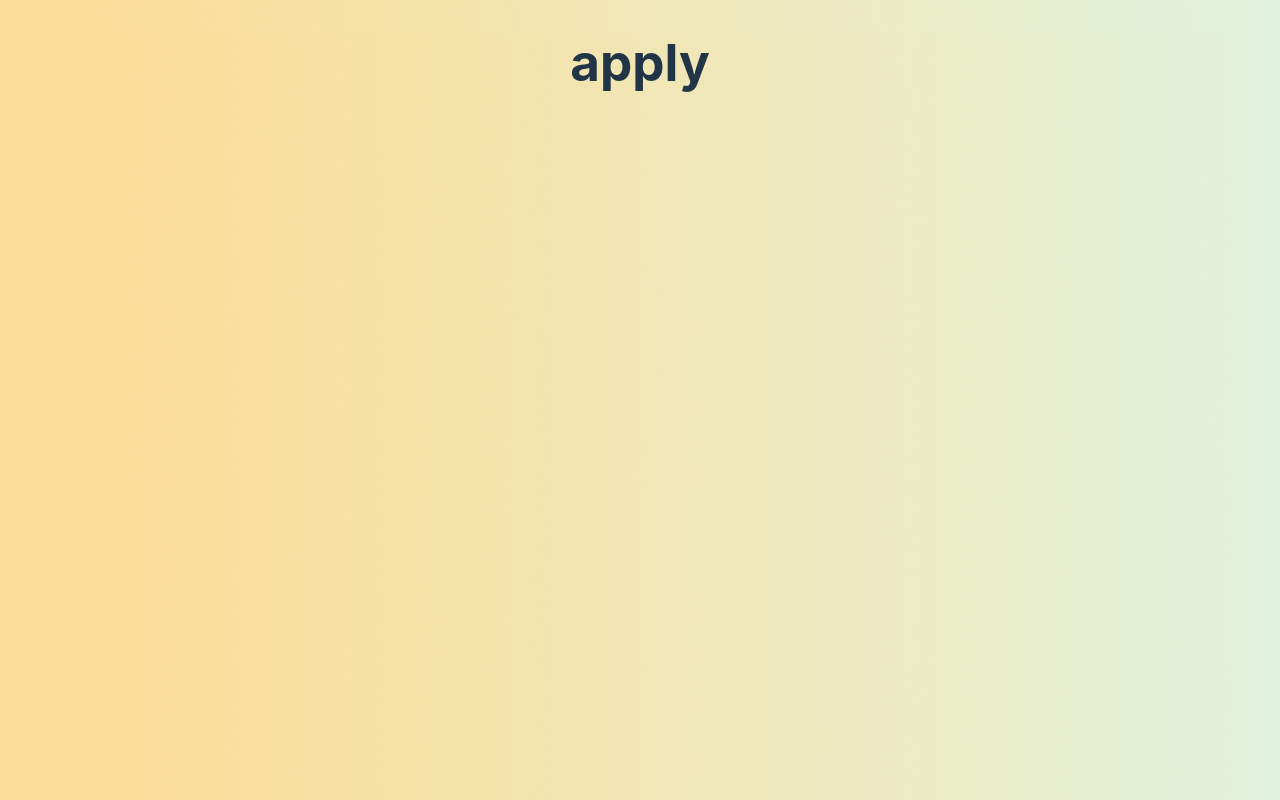
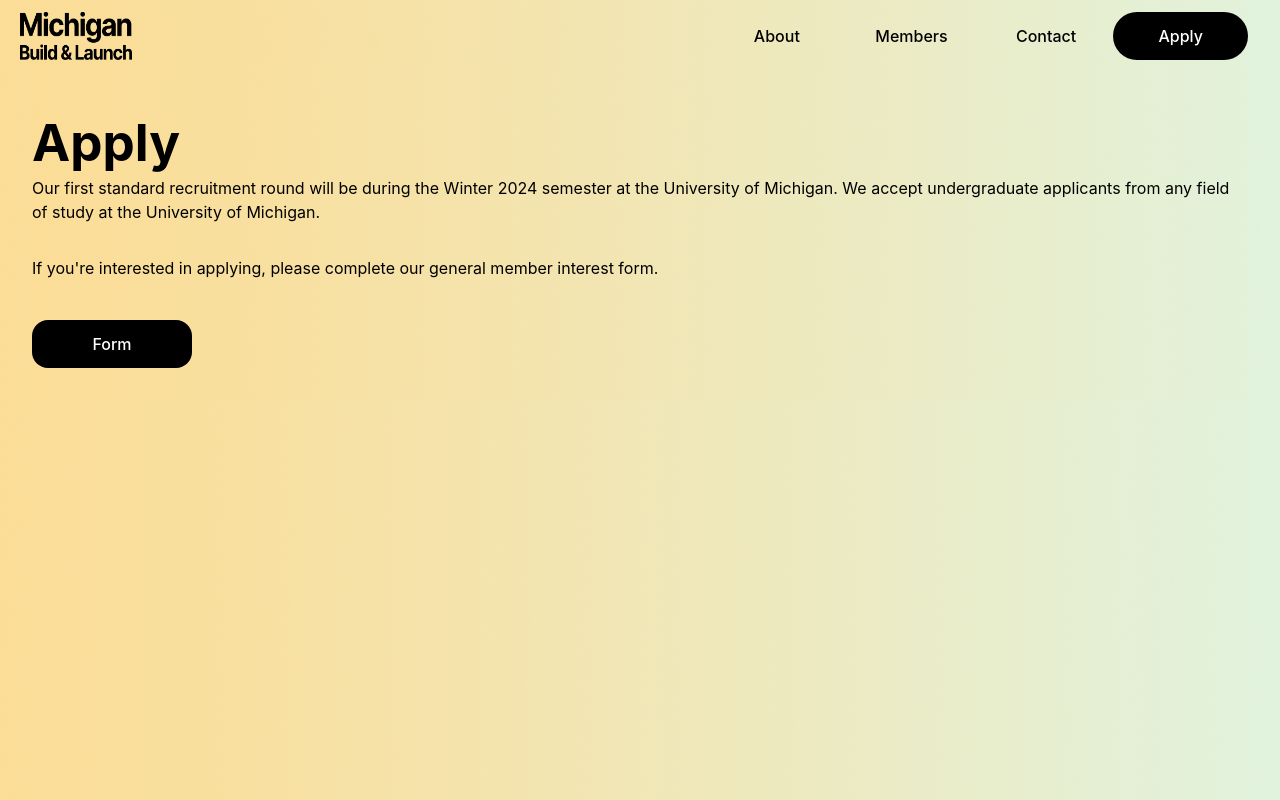
Before and after one commit to rohitkartha/build-and-launch-website, a Vue app: page /apply in a window 1280 px wide. Built offline with nearby package versions, Linux system fonts and the light colour scheme.

Commit message:
apply page

```diff
--- a/src/components/Apply.vue
+++ b/src/components/Apply.vue
@@ -1,7 +1,57 @@
-<script setup lang="ts"></script>
+<script setup lang="ts">
+import Header from "../components/Header.vue";
+</script>
 
 <template>
-  <h1>apply</h1>
+  <div class="container">
+    <Header :logo="true" />
+    <h1>Apply</h1>
+    <p>
+      Our first standard recruitment round will be
+      during the Winter 2024 semester at the
+      University of Michigan. We accept
+      undergraduate applicants from any field of
+      study at the University of Michigan.
+    </p>
+    <p>
+      If you're interested in applying, please
+      complete our general member interest form.
+    </p>
+    <div class="buttonContainer">
+      <button>Form</button>
+    </div>
+  </div>
 </template>
 
-<style scoped></style>
+<style scoped>
+.container {
+  display: grid;
+  grid-template-rows: 1fr 1fr 1fr 1fr 1fr;
+  height: 50%;
+}
+
+p {
+  text-align: left;
+  color: black;
+}
+
+h1 {
+  text-align: left;
+  color: black;
+}
+
+.buttonContainer {
+  display: flex;
+}
+
+button {
+  background-color: #ddd;
+  background: black;
+  color: white;
+  width: 10em;
+  height: 3em;
+  text-align: center;
+  display: inline-block;
+  border-radius: 16px;
+}
+</style>
--- a/src/components/Header.vue
+++ b/src/components/Header.vue
@@ -19,7 +19,9 @@ defineProps(["logo"]);
     <button @click="$router.push('Contact')">
       Contact
     </button>
-    <button @click="$router.push('Apply')">
+    <button
+      class="apply"
+      @click="$router.push('Apply')">
       Apply
     </button>
   </div>
@@ -28,16 +30,22 @@ defineProps(["logo"]);
 <style scoped>
 .header {
   display: flex;
-  justify-content: right;
-  padding: 10px;
+  max-height: 50px;
+  width: 100%;
+  margin-top: 12px;
 }
 button {
   background: transparent;
-  width: 5em;
+  width: 15em;
   height: 3em;
   color: black;
   text-align: center;
-  padding: 0px;
+  padding: 0;
+}
+.apply {
+  background: black;
+  color: white;
+  border-radius: 30px;
 }
 
 img {
--- a/src/components/Homepage.vue
+++ b/src/components/Homepage.vue
@@ -1,5 +1,10 @@
 <script setup lang="ts">
 import Header from "../components/Header.vue";
+import router from "../router/router";
+
+function goApply() {
+  router.push("Apply");
+}
 </script>
 
 <template>
@@ -13,7 +18,11 @@ import Header from "../components/Header.vue";
     </div>
 
     <div class="apply">
-      <button class="apply-button">Apply</button>
+      <button
+        class="apply-button"
+        @click="goApply">
+        Apply
+      </button>
     </div>
   </div>
 </template>
@@ -47,4 +56,8 @@ img {
   display: inline-block;
   border-radius: 16px;
 }
+
+.apply {
+  margin-top: 20px;
+}
 </style>
```
